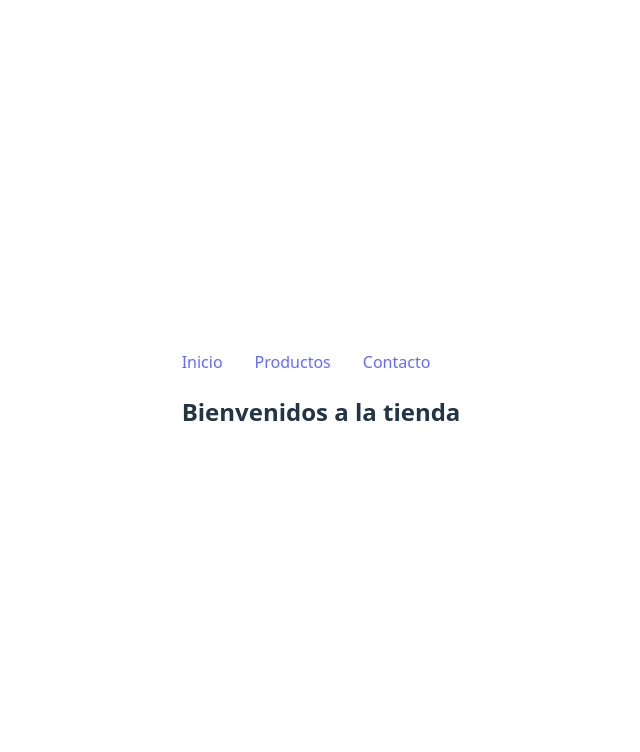
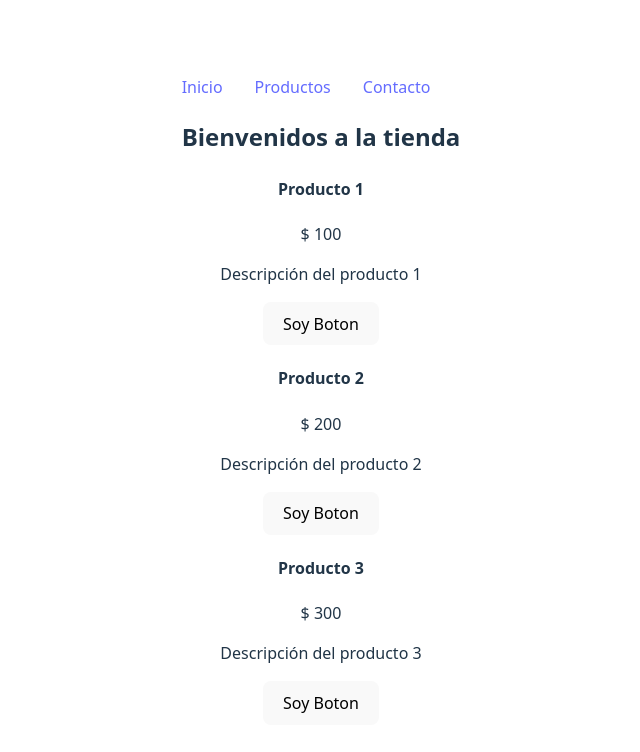
Before and after one commit to diego-villarroel/tienda_curso_react, a React (Vite) app: page / in a window 1280 px wide. Shown: the top 752 px of the page, without its empty margins (319-959 px from the left). Built offline with nearby package versions, Linux system fonts and the light colour scheme.

Commit message:
Termino Clase 3

```diff
--- a/src/components/Item/Item.jsx
+++ b/src/components/Item/Item.jsx
@@ -0,0 +1,10 @@
+export const Item = ({ nombre, precio, descripcion, children }) => {
+    return (
+        <article>
+            <h4>{nombre}</h4>
+            <p>$ {precio}</p>
+            <p>{descripcion}</p>
+            {children}
+        </article>
+    )
+}
--- a/src/components/ItemList/ItemList.jsx
+++ b/src/components/ItemList/ItemList.jsx
@@ -0,0 +1,13 @@
+import { Item } from "../Item/Item"
+
+export const ItemList = ({ lista }) => {
+    return (
+        <>
+            { lista.length ? (
+                lista.map(
+                    (prod) => <Item key={prod.id} {...prod} ><button>Soy Boton</button></Item>
+                )
+            ) : ( <p>No hay productos</p>)}
+        </>
+    )
+}
--- a/src/components/ItemListContainer/ItemListContainer.jsx
+++ b/src/components/ItemListContainer/ItemListContainer.jsx
@@ -1,7 +1,13 @@
+import { ItemList } from "../ItemList/ItemList"
+
 export const ItemListContainer = ({ titulo, productos }) => {
+    // ESTADO
+
+    // LLAMADA A UNA API
     return (
-        <div>
+        <section>
             <h2>{titulo}</h2>
-        </div>
+            <ItemList lista={productos}/>
+        </section>
     )
 }
```
